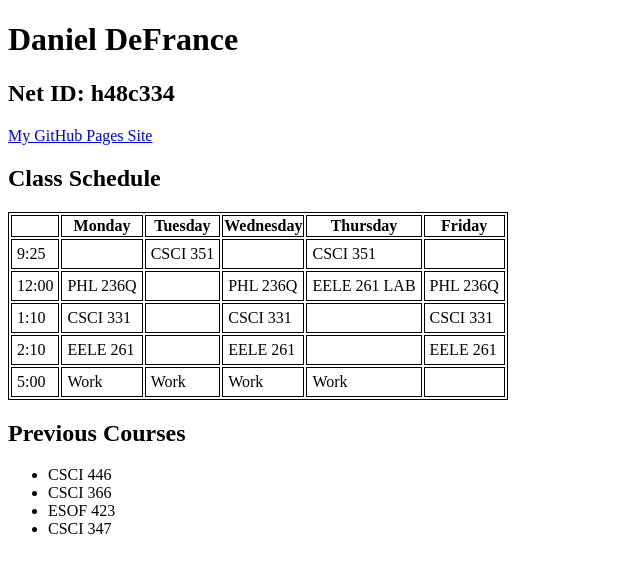
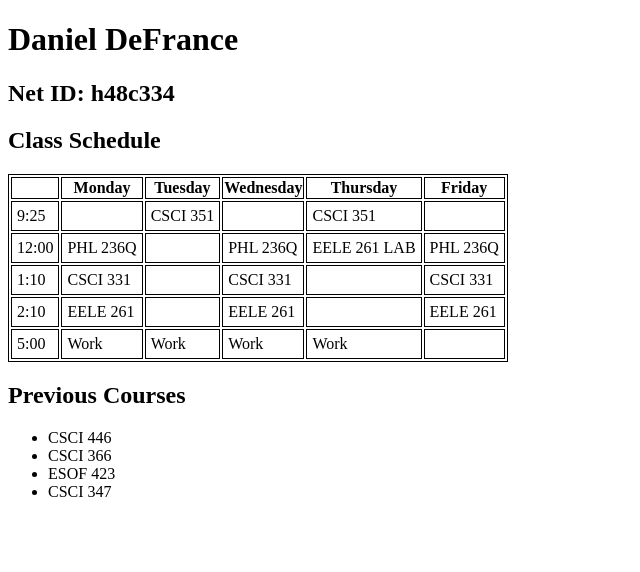
Before and after one commit to beau101023/beau101023.github.io, a plain HTML site: page class_schedule.html in a window 1280 px wide. Shown: the whole page, without its empty margins (0-640 px from the left). Drawn offline with Linux system fonts and the light colour scheme.

Commit message:
Update and rename index.html to class_schedule.html

```diff
--- a/index.html
+++ b/class_schedule.html
@@ -16,7 +16,6 @@
 
     <h1>Daniel DeFrance</h1>
     <h2>Net ID: h48c334</h2>
-    <a href="#">My GitHub Pages Site</a>
 
     <h2>Class Schedule</h2>
     <table>
```
